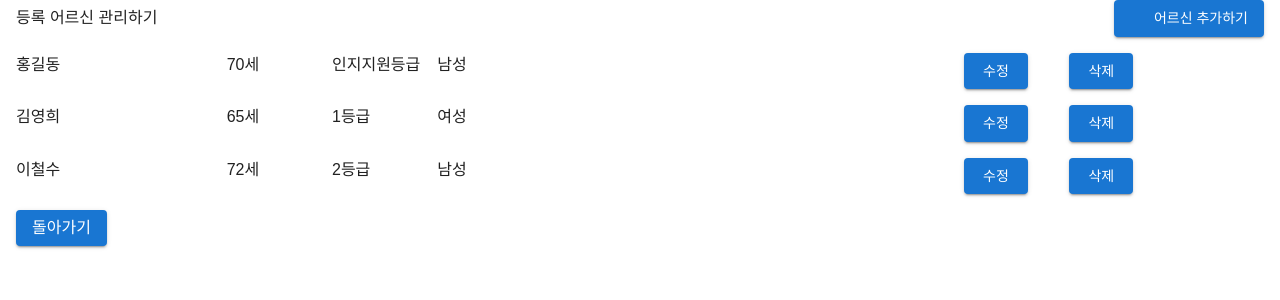
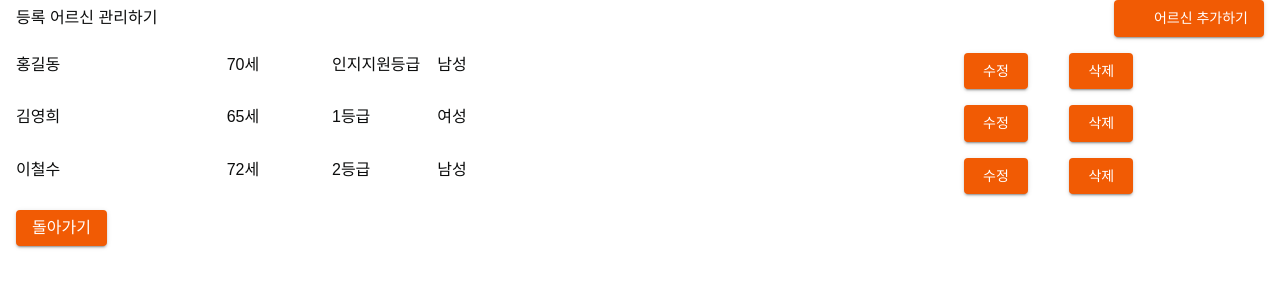
Before and after one commit to Team-Senifit/Web, a Next.js app: page /info/members in a window 1280 px wide. Shown: the top 300 px of the page. Built offline with nearby package versions, Linux system fonts and the light colour scheme; some icons are missing; a web font is replaced by a local one.

Commit message:
Feat: ThemeProvider에 색상 추가

```diff
--- a/src/app/panel/SenifitThemeProvider.tsx
+++ b/src/app/panel/SenifitThemeProvider.tsx
@@ -1,7 +1,9 @@
 "use client";
 import { createTheme, CssBaseline, ThemeProvider } from "@mui/material";
-
+import { CSSProperties } from "node_modules/@mui/material";
+import type { PaletteOptions as MuiPaletteOptions } from "@mui/material/styles";
 declare module "@mui/material/styles" {
+  // Breakpoints
   interface BreakpointOverrides {
     xs: false;
     sm: false;
@@ -12,43 +14,156 @@ declare module "@mui/material/styles" {
     tablet: true;
     desktop: true;
   }
+
+  // Typography variants
+  interface TypographyVariants {
+    Display1: CSSProperties;
+    Display2: CSSProperties;
+    Title1: CSSProperties;
+    Title2: CSSProperties;
+    Title3: CSSProperties;
+    Heading1: CSSProperties;
+    Heading2: CSSProperties;
+    Headline1: CSSProperties;
+    Headline2: CSSProperties;
+    Body1: CSSProperties;
+    Body2: CSSProperties;
+    Label1: CSSProperties;
+    Label2: CSSProperties;
+    Caption1: CSSProperties;
+    Caption2: CSSProperties;
+  }
+  interface TypographyVariantsOptions {
+    Display1?: CSSProperties;
+    Display2?: CSSProperties;
+    Title1?: CSSProperties;
+    Title2?: CSSProperties;
+    Title3?: CSSProperties;
+    Heading1?: CSSProperties;
+    Heading2?: CSSProperties;
+    Headline1?: CSSProperties;
+    Headline2?: CSSProperties;
+    Body1?: CSSProperties;
+    Body2?: CSSProperties;
+    Label1?: CSSProperties;
+    Label2?: CSSProperties;
+    Caption1?: CSSProperties;
+    Caption2?: CSSProperties;
   }
 
-declare module "@mui/material/styles" {
-  interface TypographyVariants {
-    Display1: React.CSSProperties;
-    Display2: React.CSSProperties;
-    Title1: React.CSSProperties;
-    Title2: React.CSSProperties;
-    Title3: React.CSSProperties;
-    Heading1: React.CSSProperties;
-    Heading2: React.CSSProperties;
-    Headline1: React.CSSProperties;
-    Headline2: React.CSSProperties;
-    Body1: React.CSSProperties;
-    Body2: React.CSSProperties;
-    Label1: React.CSSProperties;
-    Label2: React.CSSProperties;
-    Caption1: React.CSSProperties;
-    Caption2: React.CSSProperties;
+  // Palette 확장
+  interface Palette {
+    static: {
+      white: string;
+      black: string;
+    };
+    primaryVariants: {
+      default: string;
+      pressed: string;
+      disabled: string;
+    };
+    label: {
+      strong: string;
+      normal: string;
+      neutral: string;
+      alternative: string;
+      disabled: string;
+    };
+    bg: {
+      normal: string;
+      alternative: string;
+      colored: string;
+    };
+    interaction: {
+      inactive: string;
+      disabled: string;
+    };
+    statusVariants: {
+      positive: string;
+      cautionary: string;
+      negative: string;
+    };
+    fillVariants: {
+      normal: string;
+      strong: string;
+      alternative: string;
+      colored: string;
+      negative: string;
+      positive: string;
+    };
+    borderVariants: {
+      normal: string;
+      strong: string;
+    };
+    material: {
+      dimmer: string;
+    };
   }
 
-  interface TypographyVariantsOptions {
-    Display1?: React.CSSProperties;
-    Display2?: React.CSSProperties;
-    Title1?: React.CSSProperties;
-    Title2?: React.CSSProperties;
-    Title3?: React.CSSProperties;
-    Heading1?: React.CSSProperties;
-    Heading2?: React.CSSProperties;
-    Headline1?: React.CSSProperties;
-    Headline2?: React.CSSProperties;
-    Body1?: React.CSSProperties;
-    Body2?: React.CSSProperties;
-    Label1?: React.CSSProperties;
-    Label2?: React.CSSProperties;
-    Caption1?: React.CSSProperties;
-    Caption2?: React.CSSProperties;
+  interface PaletteOptions
+    extends Pick<
+      MuiPaletteOptions,
+      | "common"
+      | "primary"
+      | "secondary"
+      | "error"
+      | "warning"
+      | "info"
+      | "success"
+      | "mode"
+      | "contrastThreshold"
+      | "tonalOffset"
+      | "divider"
+      | "background"
+      | "text"
+      | "action"
+      | "grey"
+    > {
+    static?: {
+      white?: string;
+      black?: string;
+    };
+    primaryVariants?: {
+      default?: string;
+      pressed?: string;
+      disabled?: string;
+    };
+    label?: {
+      strong?: string;
+      normal?: string;
+      neutral?: string;
+      alternative?: string;
+      disabled?: string;
+    };
+    bg?: {
+      normal?: string;
+      alternative?: string;
+      colored?: string;
+    };
+    interaction?: {
+      inactive?: string;
+      disabled?: string;
+    };
+    statusVariants?: {
+      positive?: string;
+      cautionary?: string;
+      negative?: string;
+    };
+    fillVariants?: {
+      normal?: string;
+      strong?: string;
+      alternative?: string;
+      colored?: string;
+      negative?: string;
+      positive?: string;
+    };
+    borderVariants?: {
+      normal?: string;
+      strong?: string;
+    };
+    material?: {
+      dimmer?: string;
+    };
   }
 }
 
@@ -83,11 +198,91 @@ const theme = createTheme({
       desktop: 1200,
     },
   },
+  palette: {
+    /** ─── MUI 기본 키 매핑 ───────────────────────────────────────────────── */
+    common: {
+      white: "#FFFFFF",
+      black: "#000000",
+    },
+    primary: {
+      main: "#F15B04", // default
+      dark: "#C94C03", // pressed
+      light: "#FEDFCD", // disabled
+    },
+    text: {
+      primary: "#0C0D0D", // label-strong
+      secondary: "#19191A", // label-normal
+      disabled: "#CBCBCD", // label-disabled
+    },
+    grey: {
+      600: "#646568", // label-neutral
+      500: "#97989B", // label-alternative & border-strong
+    },
+    background: {
+      default: "#FFFFFF", // bg-normal
+      paper: "#F5F5F5", // bg-alternative
+    },
+    action: {
+      active: "#7D7E82", // interaction-inactive
+      disabled: "#F5F5F5", // interaction-disabled
+    },
+    success: { main: "#0AC254" }, // status-positive
+    warning: { main: "#FF8A00" }, // status-cautionary
+    error: { main: "#E21304" }, // status-negative
+    divider: "#CBCBCD", // border-normal
+
+    /** ─── 이미지 토큰 이름 그대로 노출 ───────────────────────────────────────── */
+    static: {
+      white: "#FFFFFF",
+      black: "#000000",
+    },
+    primaryVariants: {
+      default: "#F15B04",
+      pressed: "#C94C03",
+      disabled: "#FEDFCD",
+    },
+    label: {
+      strong: "#0C0D0D",
+      normal: "#19191A",
+      neutral: "#646568",
+      alternative: "#97989B",
+      disabled: "#CBCBCD",
+    },
+    bg: {
+      normal: "#FFFFFF",
+      alternative: "#F5F5F5",
+      colored: "#FFF9F5",
+    },
+    interaction: {
+      inactive: "#7D7E82",
+      disabled: "#F5F5F5",
+    },
+    statusVariants: {
+      positive: "#0AC254",
+      cautionary: "#FF8A00",
+      negative: "#E21304",
+    },
+    fillVariants: {
+      normal: "#F5F5F5",
+      strong: "#CBCBCD",
+      alternative: "#FAFAFA",
+      colored: "#FFF5F0",
+      negative: "#FFF6F5",
+      positive: "#F5FEF9",
+    },
+    borderVariants: {
+      normal: "#CBCBCD",
+      strong: "#97989B",
+    },
+    material: {
+      // #0C0D0D 50% 투명도
+      dimmer: "rgba(12,13,13,0.5)",
+    },
+  },
 });
 
-theme.components = {
-  ...theme.components,
-  MuiTypography: {
+if (theme.components) {
+  theme.components.MuiTypography = {
     defaultProps: {
       variantMapping: {
         Display1: "h1",
@@ -107,118 +302,142 @@ theme.components = {
         Caption2: "span",
       },
     },
-  },
+  };
+}
+
+theme.typography.Display1 = {
+  fontFamily: theme.typography.fontFamily,
+  fontWeight: 700,
+  fontSize: "3.5rem", // 56px
+  lineHeight: "4.5rem", // 72px
+  letterSpacing: "-0.01em", // -1%
+  color: theme.palette.text.primary,
 };
 
-const fontColor = theme.palette.text.primary;
+theme.typography.Display2 = {
+  fontFamily: theme.typography.fontFamily,
+  fontWeight: 700,
+  fontSize: "2.5rem", // 40px
+  lineHeight: "3rem", // 48px
+  letterSpacing: "-0.001em", // -0.1%
+  color: theme.palette.text.primary,
+};
 
-theme.typography = {
-  ...theme.typography,
-  Display1: {
+theme.typography.Title1 = {
+  fontFamily: theme.typography.fontFamily,
   fontWeight: 700,
-    fontSize: "3.5rem",
-    lineHeight: "4.5rem",
+  fontSize: "2.25rem", // 36px
+  lineHeight: "2.75rem", // 44px
+  letterSpacing: "-0.0005em", // -0.05%
+  color: theme.palette.text.primary,
+};
+
+theme.typography.Title2 = {
+  fontFamily: theme.typography.fontFamily,
+  fontWeight: 700,
+  fontSize: "1.75rem", // 28px
+  lineHeight: "2.125rem", // 34px
+  letterSpacing: "-0.0005em", // -0.05%
+  color: theme.palette.text.primary,
+};
+
+theme.typography.Title3 = {
+  fontFamily: theme.typography.fontFamily,
+  fontWeight: 700,
+  fontSize: "1.5rem", // 24px
+  lineHeight: "2rem", // 32px
+  letterSpacing: "0em", // 0%
+  color: theme.palette.text.primary,
+};
+
+theme.typography.Heading1 = {
+  fontFamily: theme.typography.fontFamily,
+  fontWeight: 600,
+  fontSize: "1.375rem", // 22px
+  lineHeight: "1.75rem", // 28px
+  letterSpacing: "-0.0005em",
+  color: theme.palette.text.primary,
+};
+
+theme.typography.Heading2 = {
+  fontFamily: theme.typography.fontFamily,
+  fontWeight: 600,
+  fontSize: "1.25rem", // 20px
+  lineHeight: "1.75rem", // 28px
+  letterSpacing: "-0.0008em",
+  color: theme.palette.text.primary,
+};
+
+theme.typography.Headline1 = {
+  fontFamily: theme.typography.fontFamily,
+  fontWeight: 600,
+  fontSize: "1.125rem", // 18px
+  lineHeight: "1.5rem", // 24px
   letterSpacing: "-0.01em",
-    color: fontColor,
-  },
-  Display2: {
-    fontWeight: 700,
-    fontSize: "2.5rem",
-    lineHeight: "3rem",
-    letterSpacing: "-0.001em",
-    color: fontColor,
-  },
-  Title1: {
-    fontWeight: 700,
-    fontSize: "2.25rem",
-    lineHeight: "2.75rem",
+  color: theme.palette.text.primary,
+};
+
+theme.typography.Headline2 = {
+  fontFamily: theme.typography.fontFamily,
+  fontWeight: 600,
+  fontSize: "1.0625rem", // 17px
+  lineHeight: "1.5rem", // 24px
   letterSpacing: "-0.0005em",
-    color: fontColor,
-  },
-  Title2: {
-    fontWeight: 700,
-    fontSize: "1.75rem",
-    lineHeight: "2.125rem",
+  color: theme.palette.text.primary,
+};
+
+theme.typography.Body1 = {
+  fontFamily: theme.typography.fontFamily,
+  fontWeight: 400,
+  fontSize: "1rem", // 16px
+  lineHeight: "1.5rem", // 24px
   letterSpacing: "-0.0005em",
-    color: fontColor,
-  },
-  Title3: {
-    fontWeight: 700,
-    fontSize: "1.5rem",
-    lineHeight: "2rem",
-    letterSpacing: "0em",
-    color: fontColor,
-  },
-  Heading1: {
+  color: theme.palette.text.primary,
+};
+
+theme.typography.Body2 = {
+  fontFamily: theme.typography.fontFamily,
+  fontWeight: 400,
+  fontSize: "0.9375rem", // 15px
+  lineHeight: "1.25rem", // 20px
+  letterSpacing: "-0.0005em",
+  color: theme.palette.text.primary,
+};
+
+theme.typography.Label1 = {
+  fontFamily: theme.typography.fontFamily,
   fontWeight: 600,
-    fontSize: "1.375rem",
-    lineHeight: "1.75rem",
+  fontSize: "0.875rem", // 14px
+  lineHeight: "1.25rem", // 20px
+  letterSpacing: "-0.0003em",
+  color: theme.palette.text.primary,
+};
+
+theme.typography.Label2 = {
+  fontFamily: theme.typography.fontFamily,
+  fontWeight: 400,
+  fontSize: "0.8125rem", // 13px
+  lineHeight: "1.125rem", // 18px
+  letterSpacing: "-0.0003em",
+  color: theme.palette.text.primary,
+};
+
+theme.typography.Caption1 = {
+  fontFamily: theme.typography.fontFamily,
+  fontWeight: 400,
+  fontSize: "0.75rem", // 12px
+  lineHeight: "1rem", // 16px
+  letterSpacing: "-0.0003em",
+  color: theme.palette.text.primary,
+};
+
+theme.typography.Caption2 = {
+  fontFamily: theme.typography.fontFamily,
+  fontWeight: 400,
+  fontSize: "0.6875rem", // 11px
+  lineHeight: "0.875rem", // 14px
   letterSpacing: "-0.0005em",
-    color: fontColor,
-  },
-  Heading2: {
-    fontWeight: 600,
-    fontSize: "1.25rem",
-    lineHeight: "1.75rem",
-    letterSpacing: "-0.0008em",
-    color: fontColor,
-  },
-  Headline1: {
-    fontWeight: 600,
-    fontSize: "1.125rem",
-    lineHeight: "1.5rem",
-    letterSpacing: "-0.01em",
-    color: fontColor,
-  },
-  Headline2: {
-    fontWeight: 600,
-    fontSize: "1.0625rem",
-    lineHeight: "1.5rem",
-    letterSpacing: "-0.0005em",
-    color: fontColor,
-  },
-  Body1: {
-    fontWeight: 400,
-    fontSize: "1rem",
-    lineHeight: "1.5rem",
-    letterSpacing: "-0.0005em",
-    color: fontColor,
-  },
-  Body2: {
-    fontWeight: 400,
-    fontSize: "0.9375rem",
-    lineHeight: "1.25rem",
-    letterSpacing: "-0.0005em",
-    color: fontColor,
-  },
-  Label1: {
-    fontWeight: 600,
-    fontSize: "0.875rem",
-    lineHeight: "1.25rem",
-    letterSpacing: "-0.0003em",
-    color: fontColor,
-  },
-  Label2: {
-    fontWeight: 400,
-    fontSize: "0.8125rem",
-    lineHeight: "1.125rem",
-    letterSpacing: "-0.0003em",
-    color: fontColor,
-  },
-  Caption1: {
-    fontWeight: 400,
-    fontSize: "0.75rem",
-    lineHeight: "1rem",
-    letterSpacing: "-0.0003em",
-    color: fontColor,
-  },
-  Caption2: {
-    fontWeight: 400,
-    fontSize: "0.6875rem",
-    lineHeight: "0.875rem",
-    letterSpacing: "-0.0005em",
-    color: fontColor,
-  },
+  color: theme.palette.text.primary,
 };
 
 const SenifitThemeProvider = ({ children }: { children: React.ReactNode }) => {
```
Lines whose indentation alone changed are shown as unchanged.
